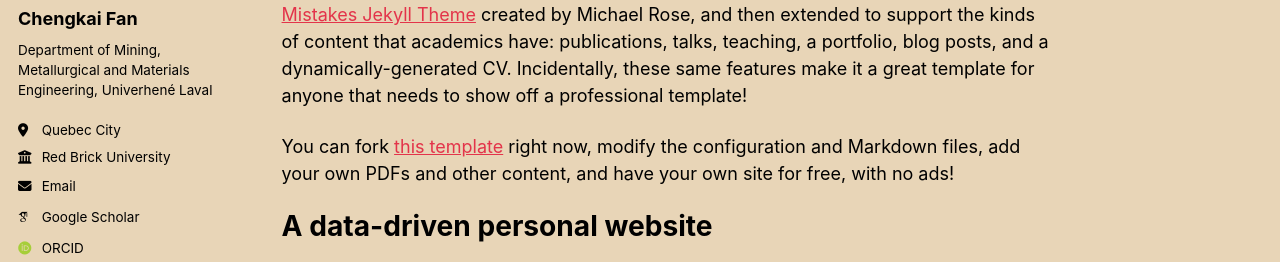
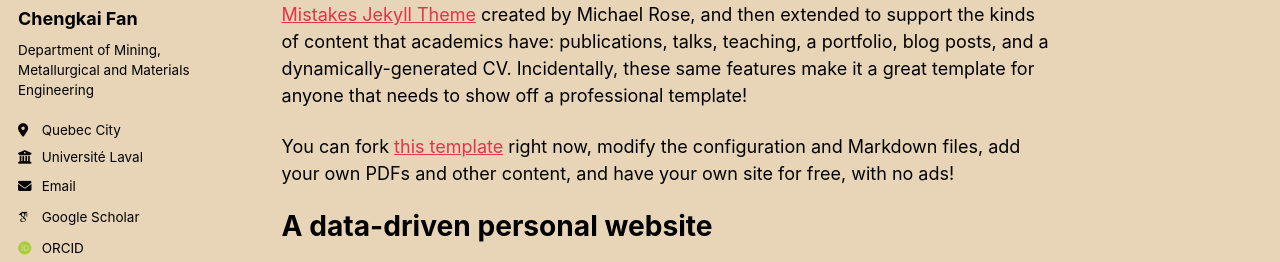
Before and after one commit to chengkaifan76/smomlab.github.io, a Jekyll site: the page built from _pages/about.md, in a window 1280 px wide. Shown: the part 278-540 px from the top of the page. Built offline with Jekyll 4.4.1, drawn with Linux system fonts in a browser that asks for light colours; some web fonts are replaced; a script bundle is joined from its source files by our own code; library files that are not in the unit come from our copies.

Commit message:
Update _config.yml

```diff
--- a/_config.yml
+++ b/_config.yml
@@ -26,9 +26,9 @@ author:
   avatar           : "profile.png"
   name             : "Chengkai Fan"
   pronouns         : # example: "she/her"
-  bio              : "Department of Mining, Metallurgical and Materials Engineering, Univerhené Laval"
+  bio              : "Department of Mining, Metallurgical and Materials Engineering"
   location         : "Quebec City"
-  employer         : "Red Brick University"
+  employer         : "Université Laval"
   uri              : # URL
   email            : "none@example.org"
 
```
